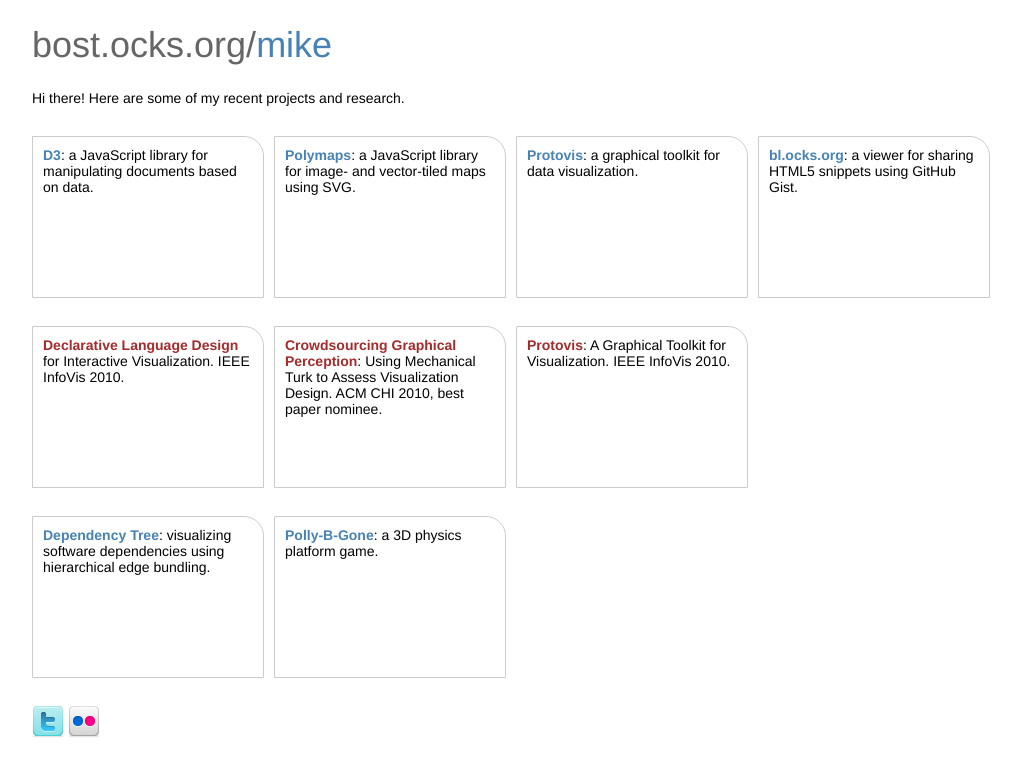
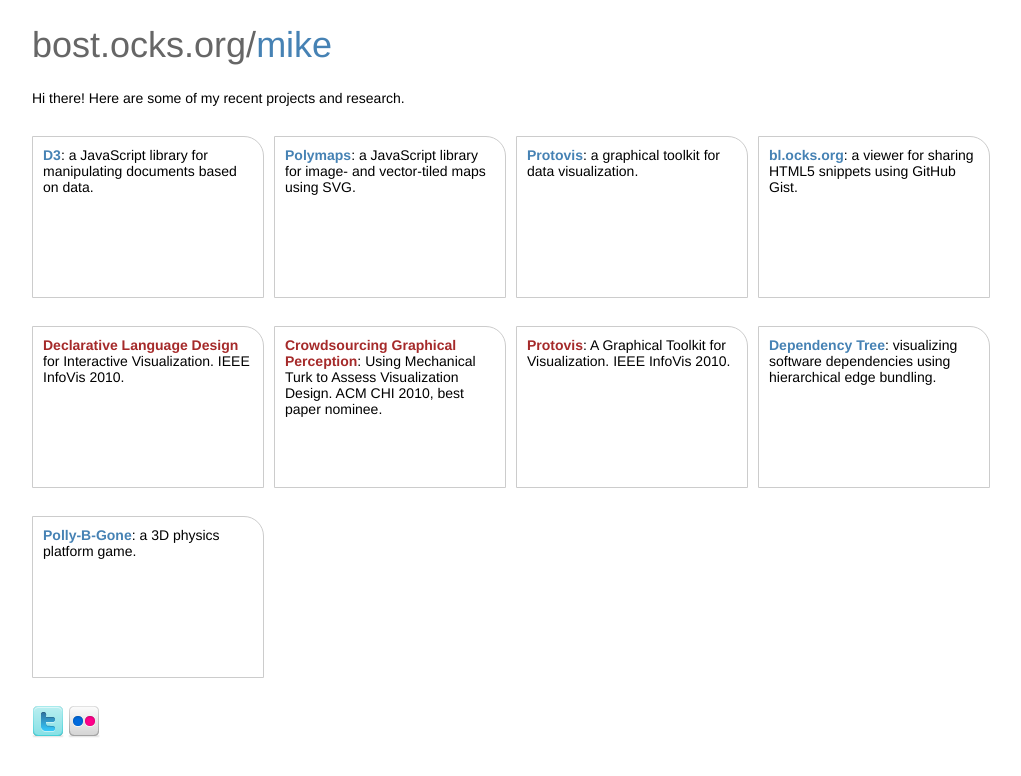
Before and after one commit to carriebostock/bost.ocks.org, a Jekyll site: the page built from mike/index.html, in a window 1280 px wide. Shown: the top 776 px of the page, without its empty margins (128-1149 px from the left). Built offline with Jekyll 4.4.1, drawn with Linux system fonts in a browser that asks for light colours.

Commit message:
Fix CSS, take 2.

```diff
--- a/mike/index.html
+++ b/mike/index.html
@@ -94,11 +94,11 @@ Visualization Design. ACM CHI 2010, best paper nominee.
 <b>Protovis</b>: A Graphical Toolkit for Visualization. IEEE InfoVis 2010.
 </a>
 
-<a href="http://cs.stanford.edu/people/mbostock/iv/dependency-tree.html" class="section">
+<a href="http://cs.stanford.edu/people/mbostock/iv/dependency-tree.html" class="section last">
 <b>Dependency Tree</b>: visualizing software dependencies using hierarchical edge bundling.
 </a>
 
-<a href="http://cs.stanford.edu/people/mbostock/polly/" class="section last">
+<a href="http://cs.stanford.edu/people/mbostock/polly/" class="section">
 <b>Polly-B-Gone</b>: a 3D physics platform game.
 </a>
 
```
